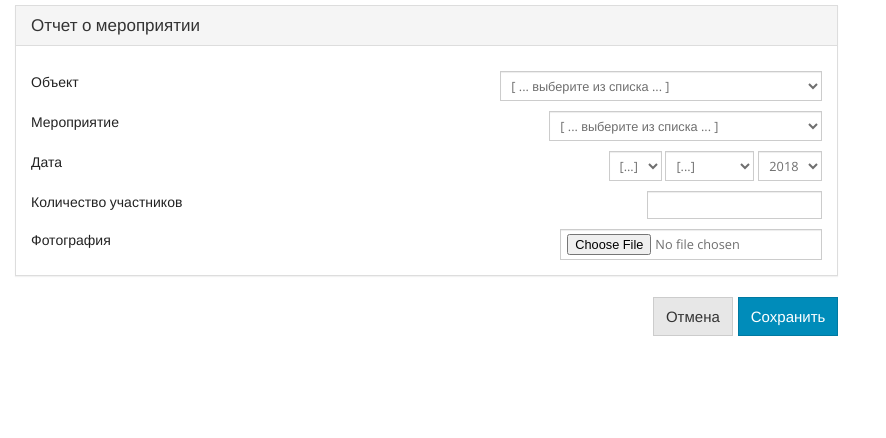
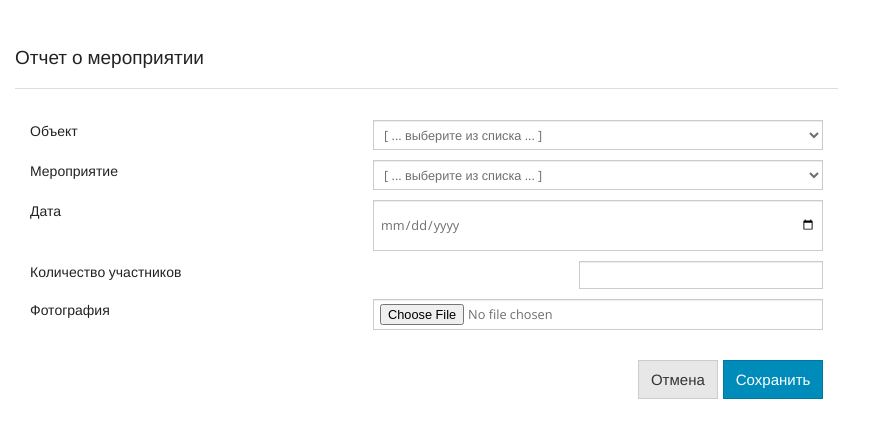
Before and after one commit to nixxa/active-longevity, a Flask app: a page that uses src/templates/checklist.html in a window 1280 px wide. Shown: the part 45-483 px from the top of the page, without its empty margins (0-886 px from the left). Run offline with Flask 2, Linux system fonts and the light colour scheme; data comes from the database, SQL or seed files in the repository; some libraries are stand-ins or nearby versions.

Commit message:
Checklist was optimized to mobile

```diff
--- a/src/forms.py
+++ b/src/forms.py
@@ -7,8 +7,6 @@ class ChecklistForm(FlaskForm):
     activity = StringField()
     county = StringField()
     district = StringField()
-    day = IntegerField()
-    month = IntegerField()
-    year = IntegerField()
+    date = StringField()
     visitors = IntegerField()
     photo = FileField()
--- a/src/static/content/site.css
+++ b/src/static/content/site.css
@@ -15,7 +15,6 @@ body {
 }
 
 .form-xs .form-control {
-    width: auto;
     height: auto;
     display: inline;
     font-size: 85%;
@@ -40,6 +39,9 @@ body {
 }
 .mr5 {
     margin-right: 5px !important;
+}
+.mt30 {
+    margin-top: 30px !important;
 }
 /* --- /margins and paddings --- */
 
--- a/src/templates/checklist.html
+++ b/src/templates/checklist.html
@@ -5,43 +5,34 @@
     <input type="hidden" name="csrf_token" value="{{ csrf_token() }}"/>
     <input type="hidden" name="county" value="{{ county }}" />
     <input type="hidden" name="district" value="{{ district }}" />
-    <div class="panel-group js-form" id="accordion" role="tablist" aria-multiselectable="true">
-        <div class="panel panel-default js-section">
-            <div class="panel-heading" role="tab" id="headingOne">
-                <h4 class="panel-title js-section-title">
-                    Отчет о мероприятии
-                </h4>
+
+    <div class="page-header">
+        <h4>Отчет о мероприятии</h4>
     </div>
-            <div id="collapseOne" class="panel-collapse collapse in">
-                <div class="panel-body js-section-body">
+
+    <div class="col-xs-12">
         <div class="row mt10">
-                        <div class="col-xs-3">
+            <div class="col-xs-5">
                 <label>Объект</label>
             </div>
-                        <div class="col-xs-9 text-right">
+            <div class="col-xs-7 text-right">
                 <div class="form-xs">
-                            <select class="form-control js-question" name="executor" {% if selected %}data-filled="1"{% endif %}>
+                <select class="form-control" name="executor" {% if selected %}data-filled="1"{% endif %}>
                     <option value="">[ ... выберите из списка ... ]</option>
                     {% for obj in objects %}
                     <option value="{{ obj }}">{{ obj }}</option>
                     {% endfor %}
-                                <!-- <option value="1">г. Зеленоград, корпус 2014</option>
-                                <option value="1">Фитнес-клуб "ФизКульт"</option>
-                                <option value="1">ГБУ "ЦФКисЗелАО"</option>
-                                <option value="1">ГБОУ Школа №618</option>
-                                <option value="1">г. Зеленоград, корпус 205а</option>
-                                <option value="1">ГБОУ Школа №1557</option> -->
                 </select>
                 </div>
             </div>
         </div><!-- /.row -->
         <div class="row mt10">
-                        <div class="col-xs-3">
+            <div class="col-xs-5">
                 <label>Мероприятие</label>
             </div>
-                        <div class="col-xs-9 text-right">
+            <div class="col-xs-7 text-right">
                 <div class="form-xs">
-                            <select class="form-control js-question" name="activity" {% if selected %}data-filled="1"{% endif %}>
+                <select class="form-control" name="activity" {% if selected %}data-filled="1"{% endif %}>
                     <option value="">[ ... выберите из списка ... ]</option>
                     {% for name in names %}
                     <option value="{{ name }}">{{ name }}</option>
@@ -51,63 +42,36 @@
             </div>
         </div><!-- /.row -->
         <div class="row mt10">
-                        <div class="col-xs-3"><label>Дата</label></div>
-                        <div class="col-xs-9 text-right">
-                            <input type="hidden" name="p1_r1" value="" />
+            <div class="col-xs-5"><label>Дата</label></div>
+            <div class="col-xs-7 text-right">
                 <div class="form-xs">
-                                <select class="form-control js-question" id="day">
-                                    <option value="">[...]</option>
-                                    {% for i in range(1, 32) -%}
-                                    <option value="{{'%02d' % i}}">{{i}}</option>
-                                    {%- endfor %}
-                                </select>
-                                <select class="form-control js-question" id="month">
-                                    <option value="">[...]</option>
-                                    <option value="01">января</option>
-                                    <option value="02">февраля</option>
-                                    <option value="03">марта</option>
-                                    <option value="04">апреля</option>
-                                    <option value="05">мая</option>
-                                    <option value="06">июня</option>
-                                    <option value="07">июля</option>
-                                    <option value="08">августа</option>
-                                    <option value="09">сентября</option>
-                                    <option value="10">октября</option>
-                                    <option value="11">ноября</option>
-                                    <option value="12">декабря</option>
-                                </select>
-                                <select class="form-control js-question" id="year">
-                                    <option value="2018">2018</option>
-                                </select>
+                    <input type="date" name="date" class="form-control" />
                 </div>
             </div>
         </div><!-- /.row -->
         <div class="row mt10">
-                        <div class="col-xs-3"><label>Количество участников</label></div>
-                        <div class="col-xs-9 text-right">
+            <div class="col-xs-8"><label>Количество участников</label></div>
+            <div class="col-xs-4 text-right">
                 <div class="form-xs">
-                                <input type="text" name="visitors" class="form-control js-question" style="text-align: right" />
+                    <input type="text" name="visitors" class="form-control" style="text-align: right" />
                 </div>
             </div>
         </div><!-- /.row -->
         <div class="row mt10">
-                            <div class="col-xs-3"><label>Фотография</label></div>
-                            <div class="col-xs-9 text-right">
+            <div class="col-xs-5"><label>Фотография</label></div>
+            <div class="col-xs-7 text-right">
                 <div class="form-xs">
-                                    <input type="file" name="photo" class="form-control js-question" />
+                    <input type="file" name="photo" class="form-control" />
                 </div>
             </div>
         </div><!-- /.row -->
-                </div><!-- /.panel-body -->
-            </div><!-- /.panel-collapse -->
-        </div><!-- /.panel -->
-    </div>
-    <div class="row">
+        <div class="row mt30">
             <div class="col-xs-12">
                 <input type="submit" class="btn btn-primary pull-right ml5" id="form-save" value="Сохранить" />
                 <a href="/" class="btn btn-default pull-right">Отмена</a>
             </div>
         </div><!-- /.row -->
+    </div>
 </form><!-- /form -->
 {% endblock %}
 
```
Lines whose indentation alone changed are shown as unchanged.
